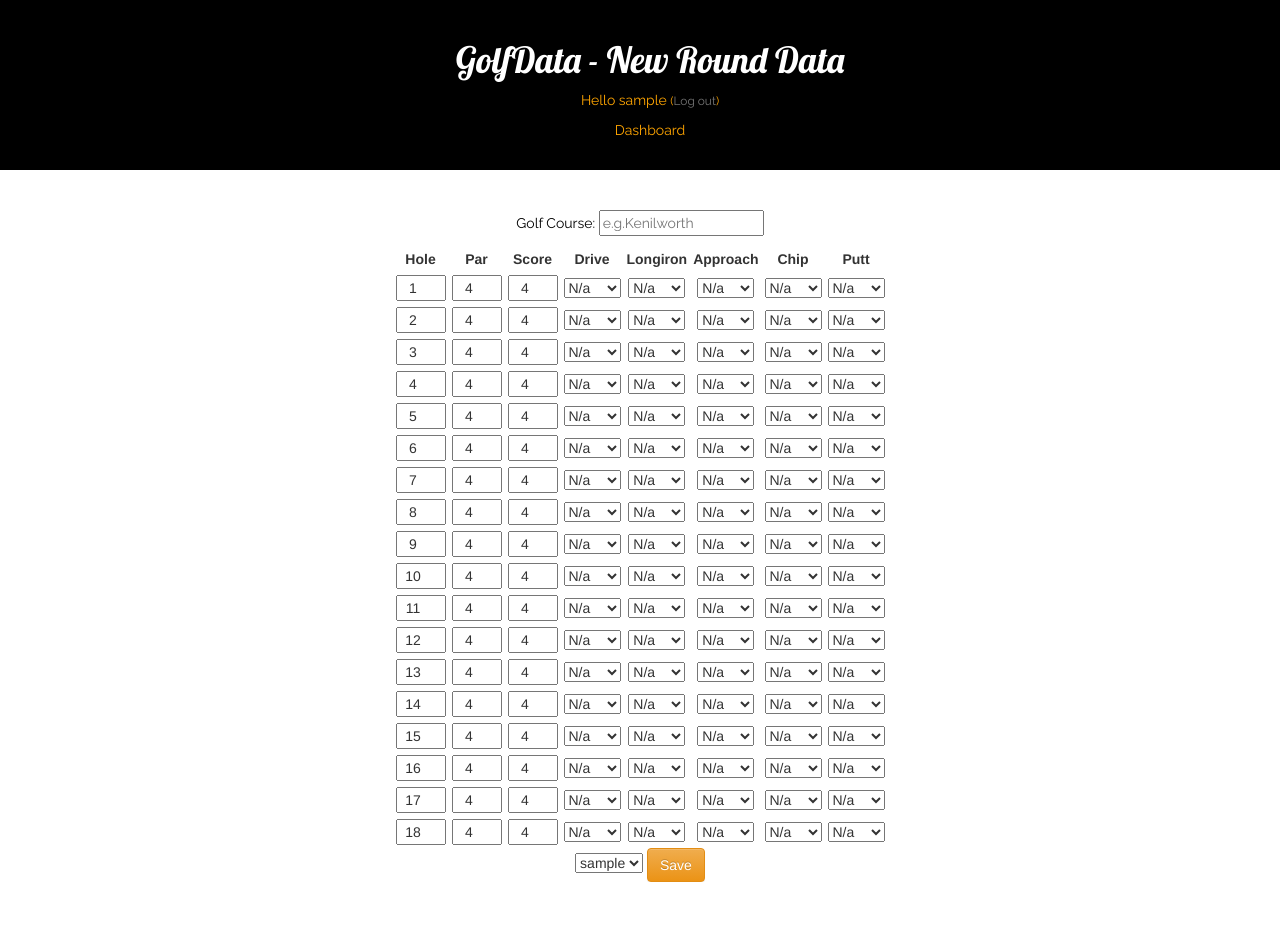
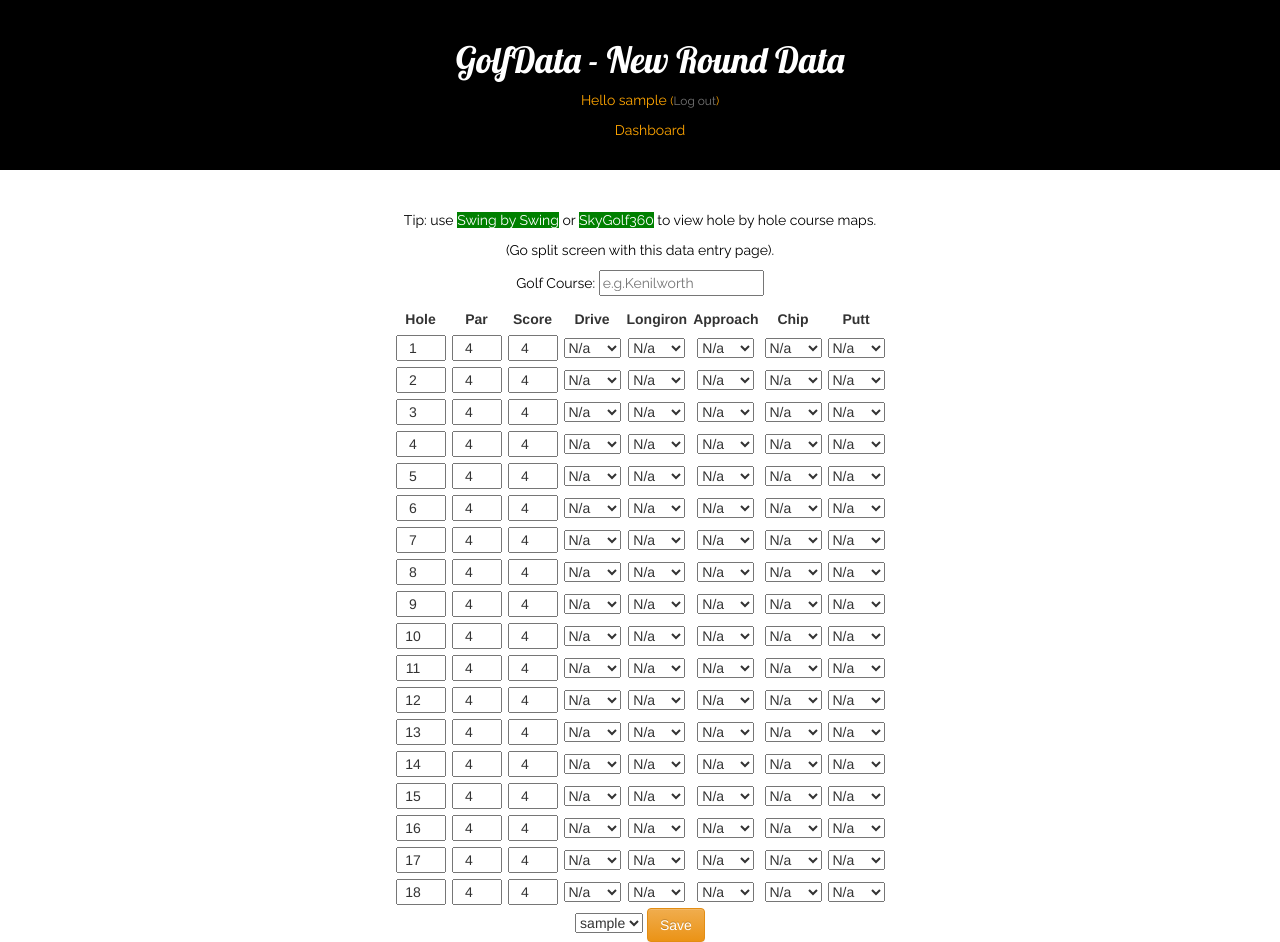
Before and after one commit to armgolf/golfdata, a Django app: page /golfscore/ in a window 1280 px wide. Before the commit the page ends 882 px from the top, so only its background shows below. Run offline with Django 3.2, Linux system fonts and the light colour scheme; the visitor is signed in with stand-in values (Sample User, id 1); data comes from the database, SQL or seed files in the repository; parts of the project's set-up code (start-up, migrations or seed data) failed here and were passed over; some libraries are stand-ins or nearby versions.

Commit message:
Fixed registration form and added entry links.

```diff
--- a/golfapp/static/css/golfapp.css
+++ b/golfapp/static/css/golfapp.css
@@ -1,3 +1,10 @@
+table, tr, td, th {
+  margin-left: auto;
+  margin-right: auto;
+  padding: 0.5rem;
+  text-align: center;
+}
+
 .pageheader {
   background-color: Black;
   margin-top: 0px;
@@ -70,6 +77,13 @@ p, a {
   text-align: center;
 }
 
+.para_link {
+  color: white;
+  background-color: green;
+  font-family: 'Raleway', sans-serif;
+  text-align: center;
+}
+
 .btn a:hover, .btn a:focus {
     color: red;
 }
--- a/golfapp/templates/golfscores/golfscore_entry.html
+++ b/golfapp/templates/golfscores/golfscore_entry.html
@@ -14,6 +14,8 @@
     </div>
     <div class="linkpadding">
     </div>
+    <p class="para">Tip: use <a class="para_link" href="http://www.swingbyswing.com/courses" target="_blank">Swing by Swing</a> or <a class="para_link" href="http://clubsg.skygolf.com/courses/coursesSearch.php" target="_blank">SkyGolf360</a> to view hole by hole course maps.</p>
+    <p class="para">(Go split screen with this data entry page).</p>
     <form method="POST" autocomplete="off">{% csrf_token %}
         <p class="para">Golf Course:
           <input placeholder="e.g.Kenilworth" size="20" for={{ form.course }}
--- a/golfapp/templates/registration/register.html
+++ b/golfapp/templates/registration/register.html
@@ -12,15 +12,15 @@
 
     <style>
     body {
-        background-color: blue;
+        background-color: white;
     }
     </style>
 
-    <p>Note: text in boxes is white - highlight text to see it (soon to be fixed).</p>
+    <p></p>
 
     <form method="post" action="{% url 'register' %}">
     {% csrf_token %}
-      <p class="para">{{ form.as_p }}</p>
+      <table>{{ form.as_table }}</table>
         <input type="submit" value="register" />
         <input type="hidden" name="next" value="{{ next }}" />
     </form>
```
